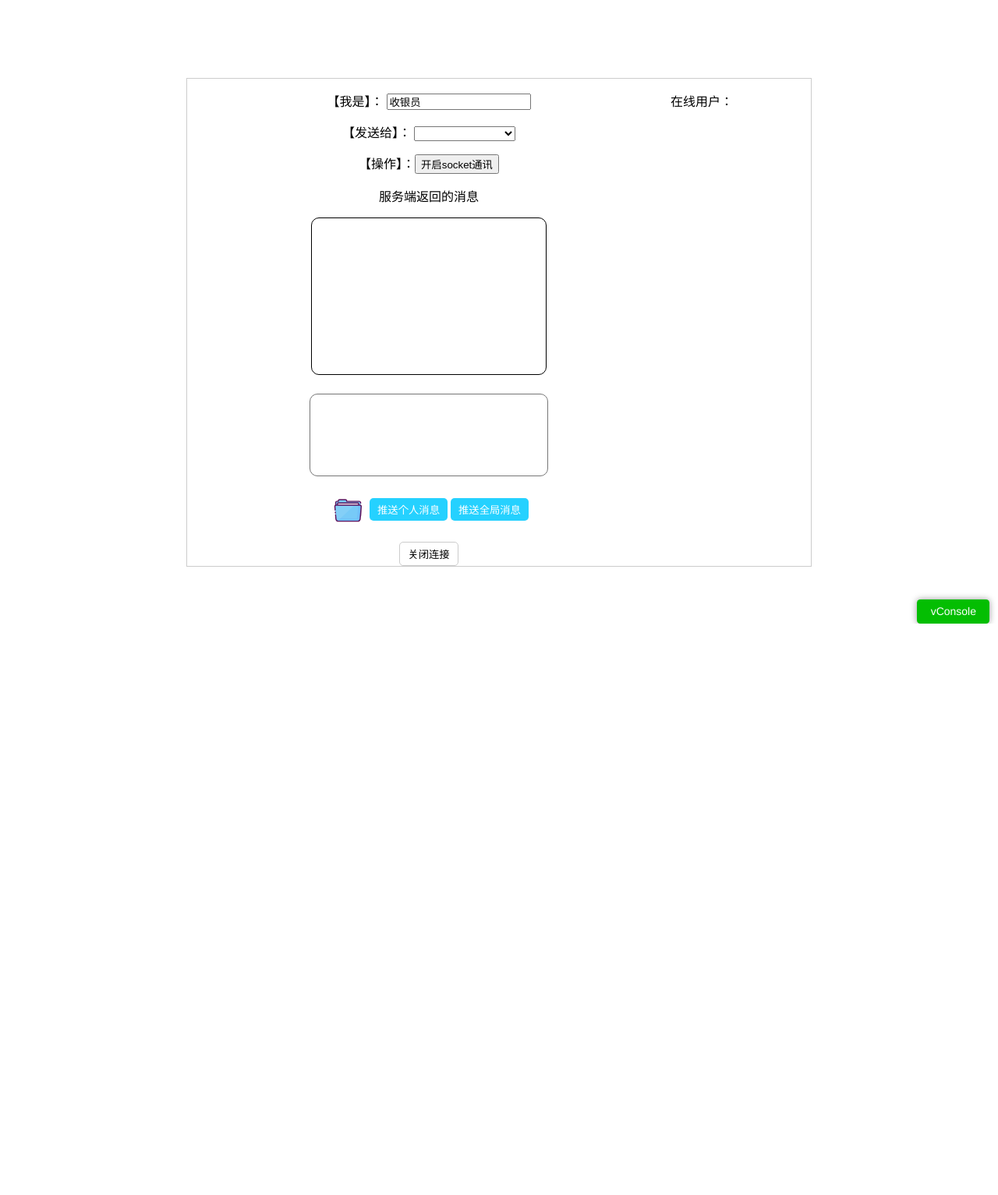
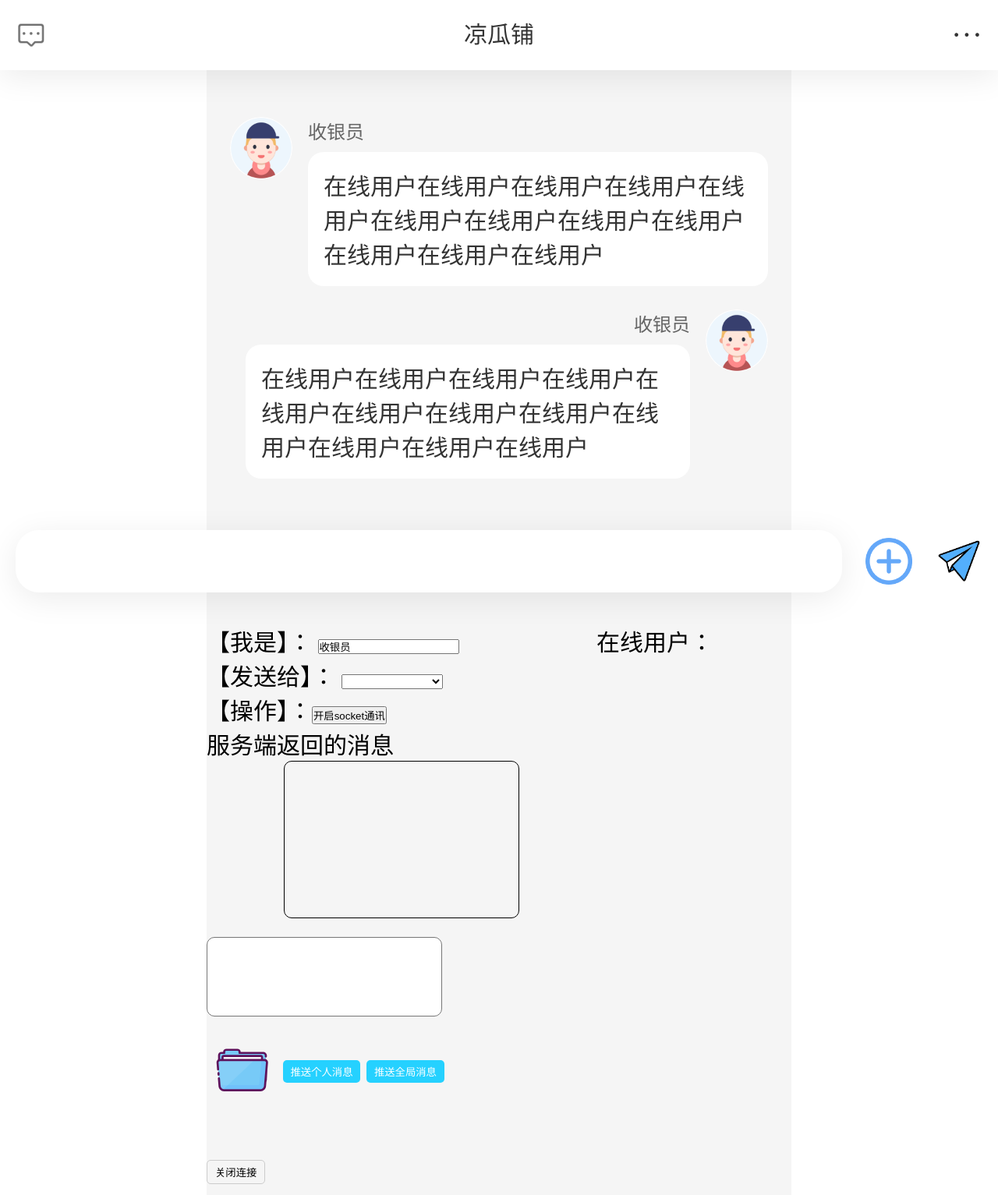
Before and after one commit to GnyeHsux/spring-msg-push-demo, a Spring Boot app: page / in a window 1280 px wide. Shown: the whole page at 78% size. Before the commit the page ends 800 px from the top, so only its background shows below. Run offline with Spring Boot 4, Linux system fonts and the light colour scheme; lists and menus that the app fills with data are empty.

Commit message:
凉瓜铺一期
2020.3.31 21:43

```diff
--- /dev/null
+++ b/src/main/resources/static/common.css
@@ -0,0 +1,69 @@
+*{padding: 0;margin: 0;}
+p{font-size: .3rem;}
+input{outline: none}
+ul{list-style: none;}
+
+.main{width: 7.5rem;margin: 0 auto;min-height: 100%;background: #f5f5f5;position: relative;}
+
+/* .5像素 */
+.bdt-1px,.bdb-1px,.bdl-1px,.bdr-1px{position: relative;}
+.bdb-1px:after,.bdt-1px:before{content: "";position: absolute;left:0;right: 0;height:1px;background:#DFE3E6;transform: scaleY(0.5);transform-origin: 50% 100%;}
+.bdl-1px:before,.bdr-1px:after{content: "";position: absolute;top: 0;bottom:0;width:1px;height: 100%;background:#DFE3E6;transform: scaleX(0.5);transform-origin: 50% 100%;}
+.bdb-1px:after{bottom:0;}
+.bdt-1px:before{top:0;}
+.bdl-1px:before{left:0;}
+.bdr-1px:after{right:0;}
+
+
+/* flex布局 居中左右分布 */
+.flex-row{display: flex;display: -webkit-flex;align-items: center;justify-content: space-between}
+/* 蒙层 */
+.mask{position: fixed;top:0;right:0;bottom:0;left:0;background: rgba(0,0,0,.5);z-index:16;display: none;}
+.mask-white{position: fixed;top:0;right:0;bottom:0;left:0;z-index:10;}
+
+.page-pre-enter{position: fixed;top: 0;left: 0;width: 100%;height: 100vh;z-index: 1000;display: none;}
+.page-pre-enter.hide-enter{transition: all ease 3s;transform: translate(0, -200%)}
+.page-pre-enter .enter-bg{background: url(images/bg.jpg);filter: blur(4px); background-size: cover;width: 100%;height: 100%;position: relative;z-index: 1001; top: 0;left: 0;}
+.page-pre-enter .enter-sec{width: 60%;flex-direction: column;position: absolute;top: 30%;left: 20%;z-index: 1002;padding: 0 .2rem;}
+.page-pre-enter .enter-sec .sec-input{border: none;display: block;width: 100%;height: .6rem;border-radius: .2rem;font-size: .26rem;color: #333333;text-align: center;padding: 0 .1rem;box-sizing: border-box;}
+.page-pre-enter .enter-sec .sec-btn{width: 100%;line-height: .8rem;text-align: center;border-radius: .2rem;background: black;font-size: .3rem;color: white;margin-top: .6rem;}
+
+.chat-room{width: 100%;height: 100vh;position: relative;}
+.chat-room::before{content: '';display: block;height: .9rem;}
+.room-head{background: white;line-height: .9rem;text-align: center;font-size: .3rem;color: #333;position: fixed;top: 0;left: 0;width: 100%;box-shadow:0 .08rem .4rem 0 rgba(0,0,0,0.08);z-index: 3;}
+.room-head .head-bot{position: absolute;top: 0;right: .2rem;font-size: .4rem;}
+.room-head .head-msg{position: absolute;top: 50%;left: .2rem;width: .4rem;height: .4rem;margin-top: -.2rem;}
+.room-container{width: 100%;height: 84vh;overflow-y: scroll;overflow-x: hidden;}
+.room-ul{list-style: none;display: block;width: 100%;padding: .3rem 0;}
+.room-ul .con-li{margin: .3rem;font-size: .3rem;color: #333333;justify-content: flex-start;align-items: flex-start;}
+.room-ul .con-li.user-li{justify-content: flex-end;}
+.room-ul .user-li .li-info{margin-left: 0;margin-right: .2rem;}
+.room-ul .user-li .info-name{text-align: right;}
+.room-ul .con-li .li-avator{width: .8rem;height: .8rem;display: block;border-radius: 50%;}
+.room-ul .con-li .li-info{flex: 1;margin-left: .2rem;}
+.room-ul .con-li .info-name{font-size: .24rem;color: #666;margin-bottom: .1rem;}
+.room-ul .con-li .li-content{width: auto;border-radius: .2rem;background: white;padding: .2rem;box-sizing: border-box;}
+
+.chat-bot{position: fixed;bottom: .4rem;left: 0;width: 100%;padding: 0 .2rem;box-sizing: border-box;z-index: 15;font-size: .3rem;color: #333333;}
+.chat-bot .bot-input{display: block;border: none;background: white;border-radius: .3rem;padding: 0 .3rem;box-sizing: border-box;flex: 1;height: .8rem;box-shadow:0 .08rem .4rem 0 rgba(0,0,0,0.08);z-index: 3;}
+.chat-bot .bot-btn{width: .6rem;height: .6rem;background: url(images/send_icon.png) no-repeat center center;background-size: contain;margin-left: .3rem;}
+.chat-bot .bot-btn.menu-add{background-image: url(images/menu_add.png);}
+.chat-bot .menu-layer{position: absolute;bottom: 1rem;right: .5rem;width: 2rem;background: white;box-shadow:0 .08rem .4rem 0 rgba(0,0,0,0.08);border-radius: .14rem;transform: scale(0,0);transition: all ease 300ms;}
+.chat-bot .menu-layer.show-layer{transform: scale(1,1);transition: all ease 500ms;}
+.chat-bot .menu-layer .con-menu{width: 100%;line-height: .8rem;text-align: center;font-size: .3rem;color: #333333;display: block;}
+
+.online-layer{position: fixed;top: 0;left: 0;width: 60%;height: 100%;background: white;z-index: 16;transform: translate(-100%,0);transition: all ease 300ms;}
+.online-layer.show-layer{transform: translate(0,0);transition: all ease 500ms;}
+.online-layer .line-head{height: 1.6rem;box-sizing: border-box;padding: .4rem;font-size: .4rem;color: white; background: url(images/bg.jpg) no-repeat center center;background-size: cover;}
+.online-layer .line-ul{display: block;height: 80%;overflow-y: scroll;overflow-x: hidden;}
+.online-layer .line-li{min-height: .9rem;padding: .3rem;text-align: center;font-size: .3rem;color: #333333;box-sizing: border-box;display: block;}
+
+
+
+.websocket{width: 100%;border: 1px solid #ccc;margin: 0 auto;text-align: center;}
+.onLineUser{height: 600px;text-align: left;float: right;padding-right: 100px;}
+.receive{}
+#receive-box{width: 300px;height: 200px;overflow: auto;margin: 0 auto 24px auto;border: 1px black solid;border-radius: 10px;}
+#msg-need-send{width: 300px;height: 100px;resize: none;border-radius: 10px;}
+.sendBtn{border: none;border-radius: 5px;background: #25d1ff;padding: 5px 10px;color: #fff;cursor: pointer;}
+#exit{border: 1px solid #ccc;border-radius: 5px;background: none;padding: 5px 10px;cursor: pointer;}
--- a/src/main/resources/static/index.html
+++ b/src/main/resources/static/index.html
@@ -2,64 +2,15 @@
 <html lang="en" xmlns:th="http://www.w3.org/1999/xhtml">
 <head>
     <meta charset="UTF-8">
+	<meta name="viewport" content="width=device-width,initial-scale=1,minimum-scale=1,maximum-scale=1,user-scalable=no" />
     <title>Websocket Demo</title>
+	<link rel="stylesheet" href="common.css">
     <script src="js/jquery.js"></script>
     <script src="js/sockjs.min.js"></script>
     <script src="js/stomp.min.js"></script>
     <script src="js/vconsole.min.js"></script>
+    <script src="js/calc.js"></script>
 </head>
-<style>
-    input {outline: none}
-    .websocket {
-        width: 800px;
-        border: 1px solid #ccc;
-        margin: 100px auto 0 auto;
-        text-align: center;
-    }
-
-    .onLineUser {
-        height: 600px;
-        text-align: left;
-        float: right;
-        padding-right: 100px;
-    }
-
-    .receive {
-    }
-
-    #receive-box {
-        width: 300px;
-        height: 200px;
-        overflow: auto;
-        margin: 0 auto 24px auto;
-        border: 1px black solid;
-        border-radius: 10px;
-    }
-
-    #msg-need-send {
-        width: 300px;
-        height: 100px;
-        resize: none;
-        border-radius: 10px;
-    }
-
-    .sendBtn {
-        border: none;
-        border-radius: 5px;
-        background: #25d1ff;
-        padding: 5px 10px;
-        color: #fff;
-        cursor: pointer;
-    }
-
-    #exit {
-        border: 1px solid #ccc;
-        border-radius: 5px;
-        background: none;
-        padding: 5px 10px;
-        cursor: pointer;
-    }
-</style>
 <script>
     // 是否打开通知
     var openNotice = true;
@@ -85,7 +36,7 @@
         });
     }
 
-    var vConsole = new VConsole();
+    // var vConsole = new VConsole();
 
     var stompClient = null;
     var onlineUserList = [];
@@ -419,7 +370,65 @@
 
 </script>
 <body>
-<div class="websocket">
+<div class="main">
+	<div class="page-pre-enter">
+		<div class="enter-bg"></div>
+		<div class="enter-sec flex-row">
+			<input type="text" placeholder="请输入您的昵称" class="sec-input" />
+			<div class="sec-btn">进入聊天室</div>
+		</div>
+	</div>
+
+	<div class="chat-room">
+		<div class="room-head">
+			<img src="images/msg_icon.png" class="head-msg">
+			<span>凉瓜铺</span>
+			<div class="head-bot">···</div>
+		</div>
+		<div class="room-container">
+			<ul class="room-ul">
+				<li class="con-li flex-row">
+					<img src="images/avator.png" class="li-avator" >
+					<div class="li-info">
+						<div class="info-name">收银员</div>
+						<div class="li-content">在线用户在线用户在线用户在线用户在线用户在线用户在线用户在线用户在线用户在线用户在线用户在线用户</div>
+					</div>
+				</li>
+				<!-- 判断下用户名，如果消息用户等于当前缓存用户customName，就加上 user-li，顺便换个头像 -->
+				<li class="con-li flex-row user-li">
+					<div class="li-info">
+						<div class="info-name">收银员</div>
+						<div class="li-content">在线用户在线用户在线用户在线用户在线用户在线用户在线用户在线用户在线用户在线用户在线用户在线用户</div>
+					</div>
+					<img src="images/avator.png" class="li-avator" >
+				</li>
+			</ul>
+		</div>
+		<!-- <div style="height: 1.4rem;background: white;"></div> -->
+		<div class="chat-bot flex-row">
+			<input type="text" class="bot-input" />
+			<div class="bot-btn menu-add"></div>
+			<div class="bot-btn" onclick="sendMsg('group')"></div>
+			<div class="menu-layer">
+				<div class="con-menu"></div>
+				<label for="file" class="con-menu">
+					<span>图片</span>
+					<input type="file" style="display: none" id="file" onchange="sendImage()"/>
+				</label>
+			</div>
+		</div>
+
+		<div class="mask" onclick="hideMask()"></div>
+		<div class="online-layer">
+			<div class="line-head">当前在线用户</div>
+			<ul class="line-ul">
+				<li class="line-li bdb-1px">收银员</li>
+				<li class="line-li bdb-1px">收银员</li>
+			</ul>
+		</div>
+	</div>
+
+
     <div class="onLineUser">
         <p>在线用户：</p>
         <ol id="olUser">
@@ -448,5 +457,65 @@
     <button id="exit" onclick="disConnect()">关闭连接</button>
 </div>
 <audio id="beep" src="./sounds/qq.mp3"></audio>
+
+	<script>
+		// for(let i =0;i<10;i++){
+		// 	$('.room-ul').append('<li class="con-li flex-row">'+
+		// 				'<img src="images/avator.png" class="li-avator" >'+
+		// 				'<div class="li-info">'+
+		// 					'<div class="info-name">收银员</div>'+
+		// 					'<div class="li-content">在线用户在线用户在线用户在线用户在线用户在线用户在线用户在线用户在线用户在线用户在线用户在线用户</div>'+
+		// 				'</div>'+
+		// 			'</li>')
+		// }
+
+		function hideMask(){
+			$('.mask').hide()
+			$('.online-layer').removeClass('show-layer')
+		}
+
+		$('.room-head .head-msg').on('click',function(){
+			$('.mask').show()
+			$('.online-layer').addClass('show-layer')
+		})
+
+		$('.menu-add').on('click',function(){
+			$('.chat-bot .menu-layer').toggleClass('show-layer')
+		})
+
+		$('.enter-sec .sec-btn').on('click',function(){
+			const customName = $('.enter-sec .sec-input').val()
+			if(customName === ''){
+				return
+			}else{
+				let userList = window.localStorage.getItem('userList')
+				if(userList != null){
+					userList = JSON.parse(userList)
+					if(userList.length > 0){
+						const checkUser = () =>{
+							for(let i in userList){
+								if(userList[i].name === customName){
+									return true
+								}
+								return false
+							}
+						}
+						if(!checkUser()){
+							userList.push({
+								id: userList.length+1,
+								name: customName
+							})
+						}
+					}
+				}else{
+					userList = [ {id:1, name:customName}]
+				}
+				window.localStorage.setItem('userList',JSON.stringify(userList))
+				window.localStorage.setItem('customName',JSON.stringify(customName))
+				$(".page-pre-enter").addClass('hide-enter')
+				connect()
+			}
+		})
+	</script>
 </body>
 </html>
--- /dev/null
+++ b/src/main/resources/static/js/calc.js
@@ -0,0 +1,20 @@
+(function(doc, win) {
+    var docEl = doc.documentElement,
+        isIOS = navigator.userAgent.match(/\(i[^;]+;( U;)? CPU.+Mac OS X/),
+        dpr = isIOS ? Math.min(win.devicePixelRatio, 3) : 1,
+        dpr = window.top === window.self ? dpr : 1,
+        resizeEvt = 'orientationchange' in window ? 'orientationchange' : 'resize';
+    docEl.dataset.dpr = dpr;
+    var recalc = function() {
+        var width = docEl.clientWidth;
+        if (width / dpr > 750) {
+            width = 750 * dpr;
+        }
+        docEl.dataset.width = width;
+        docEl.dataset.percent = 100 * (width / 750);
+        docEl.style.fontSize = 100 * (width / 750) + 'px';
+    };
+    recalc();
+    if (!doc.addEventListener) return;
+    win.addEventListener(resizeEvt, recalc, false);
+})(document, window);
```
Also changed, not shown: src/main/resources/static/images/avator.png (added), src/main/resources/static/images/bg.jpg (added), src/main/resources/static/images/menu_add.png (added), src/main/resources/static/images/msg_icon.png (added), src/main/resources/static/images/send_icon.png (added).
